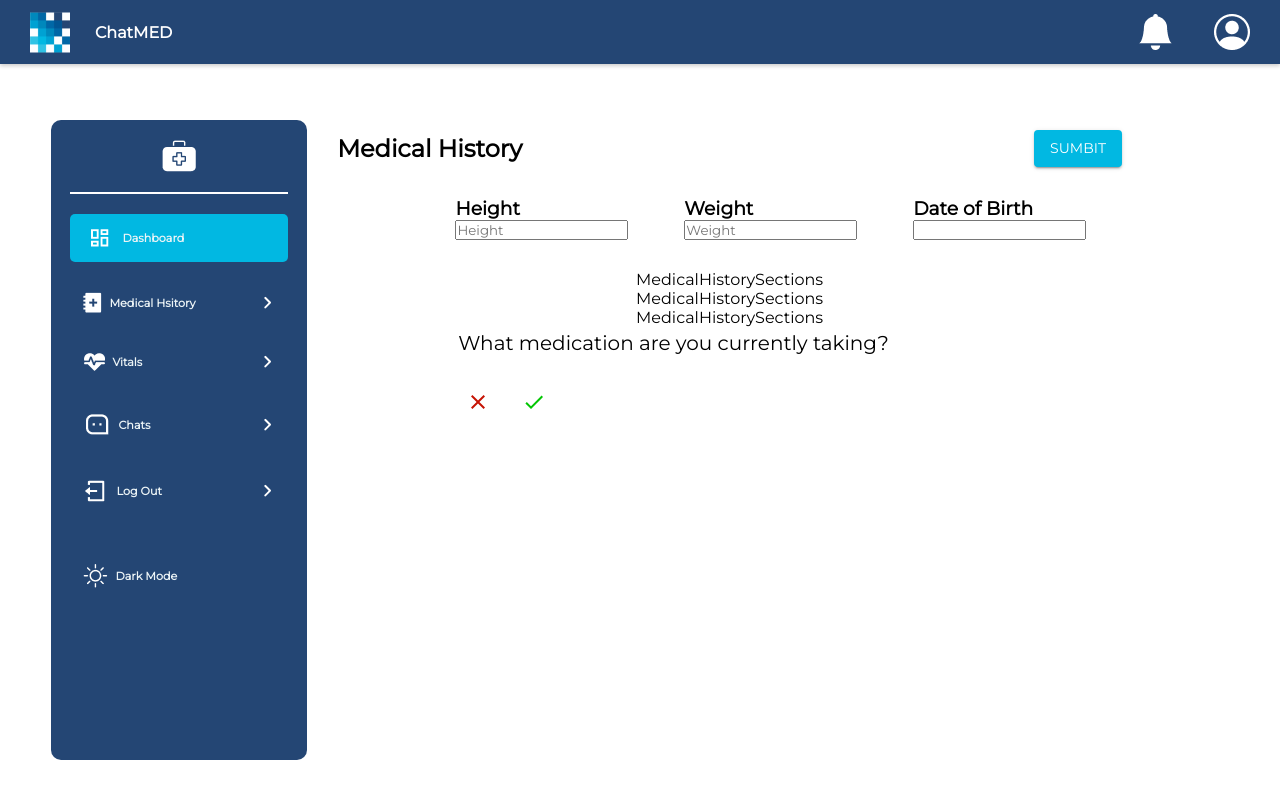
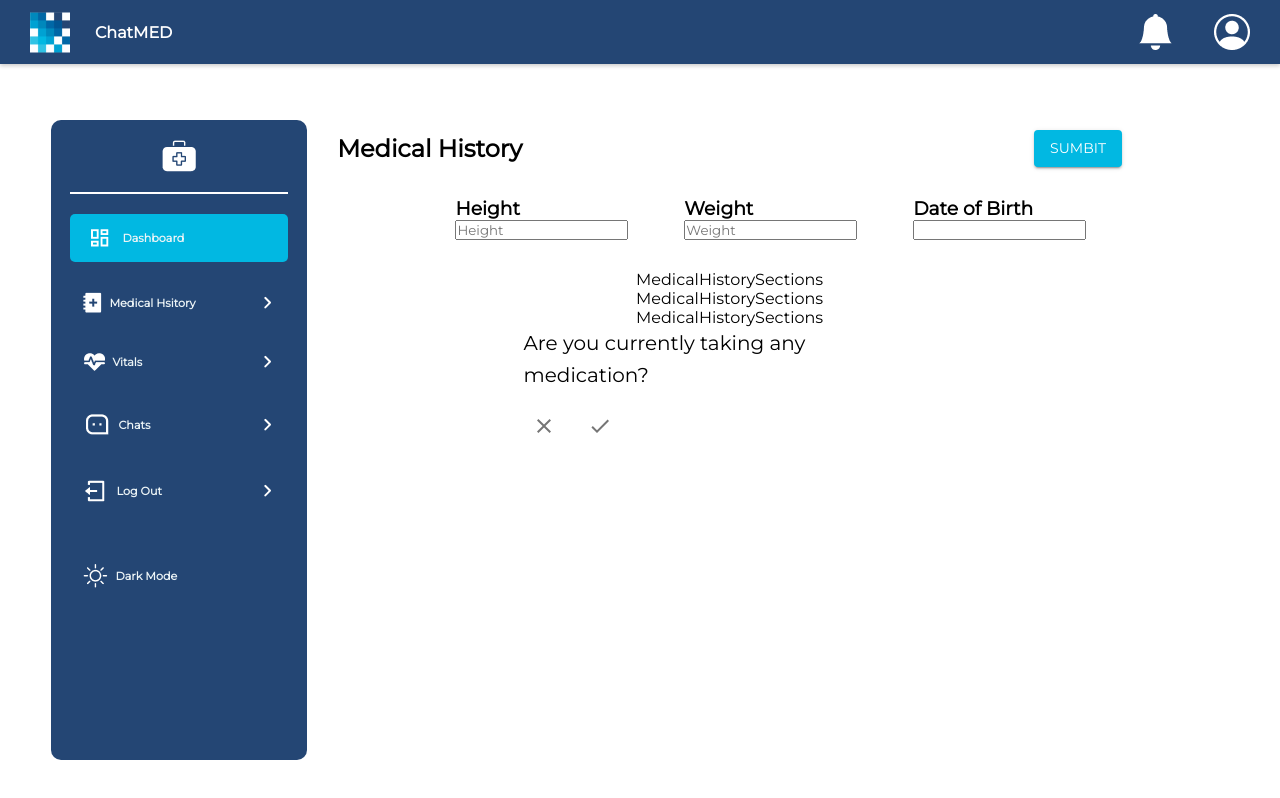
Before and after one commit to mohamad-shoumar/ChatMED, a React (Create React App) app in the folder frontend/: page /medicalhistory in a window 1280 px wide. Built offline with nearby package versions, Linux system fonts and the light colour scheme.

Commit message:
<frontend>: changed the secton component layout from grid to box

```diff
--- a/frontend/src/components/MedicalHistorySection/MedicalHistorySection.tsx
+++ b/frontend/src/components/MedicalHistorySection/MedicalHistorySection.tsx
@@ -34,6 +34,7 @@ const MedicalHistorySection = ({
     { name: string; frequency: string }[]
   >([]);
   const [showInputs, setShowInputs] = useState(false);
+  const [activeButton, setActiveButton] = useState(false);
 
   const handleAddMedication = () => {
     const newMedication = { name: medicationName, frequency: frequency };
@@ -43,7 +44,6 @@ const MedicalHistorySection = ({
     setMedicationName("");
     setFrequency("once");
   };
-
   const handleDeleteMedication = (index: any) => {
     const updatedMedications = [...medications];
     updatedMedications.splice(index, 1);
@@ -51,25 +51,63 @@ const MedicalHistorySection = ({
   };
 
   return (
-    <Grid container spacing={2}>
-      <Grid item xs={12}>
+    <Box
+      sx={{
+        display: "flex",
+        flexDirection: "column",
+        gap: 1,
+        p: 0,
+        width: "90%",
+      }}
+    >
       <Typography variant="h6" gutterBottom>
-          What medication are you currently taking?
+        Are you currently taking any medication?
       </Typography>
-      </Grid>
-      <Grid item>
-        <IconButton onClick={() => setShowInputs(false)}>
-          <ClearIcon className={styles.x} />
+      <Box sx={{ display: "flex", gap: 2, alignItems: "center" }}>
+        <IconButton
+          sx={{
+            "&:hover": {
+              color: activeButton ? "red" : "initial",
+            },
+            "&:focus": {
+              outline: activeButton ? "2px solid red" : "none",
+              outlineOffset: 2,
+              color: activeButton ? "red" : "initial",
+            },
+          }}
+          onClick={() => {
+            setShowInputs(false);
+            setActiveButton(true);
+          }}
+        >
+          <ClearIcon />
         </IconButton>
-      </Grid>
-      <Grid item>
-        <IconButton onClick={() => setShowInputs(true)}>
-          <CheckIcon className={styles.correct} />
+        <IconButton
+          sx={{
+            "&:hover": {
+              color: activeButton ? "green" : "initial",
+            },
+            "&:focus": {
+              outline: activeButton ? "2px solid green" : "none",
+              outlineOffset: 2,
+              color: activeButton ? "green" : "initial",
+            },
+          }}
+          onClick={() => {
+            setShowInputs(true);
+            setActiveButton(true);
+          }}
+          onChange={() => {
+            setActiveButton(true);
+          }}
+        >
+          <CheckIcon />
         </IconButton>
-      </Grid>
+      </Box>
       {showInputs && (
-        <Grid container spacing={2}>
-          <Grid item xs={6}>
+        <Box sx={{ display: "flex", flexDirection: "column", gap: 2 }}>
+          <Box sx={{ display: "flex", flexDirection: "row", gap: 2 }}>
+            <Box sx={{ flex: 1 }}>
               <TextField
                 fullWidth
                 label="Medication Name"
@@ -77,8 +115,8 @@ const MedicalHistorySection = ({
                 value={medicationName}
                 onChange={(event) => setMedicationName(event.target.value)}
               />
-          </Grid>
-          <Grid item xs={6}>
+            </Box>
+            <Box sx={{ flex: 1 }}>
               <FormControl fullWidth variant="outlined">
                 <InputLabel id="frequency-label">Frequency</InputLabel>
                 <Select
@@ -92,8 +130,9 @@ const MedicalHistorySection = ({
                   <MenuItem value="threeTimes">Three times a day</MenuItem>
                 </Select>
               </FormControl>
-          </Grid>
-          <Grid item>
+            </Box>
+          </Box>
+          <Box>
             <Button
               variant="contained"
               color="primary"
@@ -101,18 +140,26 @@ const MedicalHistorySection = ({
             >
               Add
             </Button>
-          </Grid>
-        </Grid>
+          </Box>
+        </Box>
       )}
       {medications.map((medication, index) => (
-        <Grid key={index} container spacing={2} alignItems="center">
-          <Grid item xs={6}>
+        <Box
+          key={index}
+          sx={{
+            display: "flex",
+            alignItems: "center",
+            justifyContent: "space-between",
+            width: "100%",
+            marginBottom: "8px",
+          }}
+        >
+          <Box sx={{ width: "40%" }}>
             <Typography variant="body1">{medication.name}</Typography>
-          </Grid>
-          <Grid item xs={3}>
+          </Box>
+          <Box sx={{ width: "40%" }}>
             <Typography variant="body1">{medication.frequency}</Typography>
-          </Grid>
-          <Box ml="auto">
+          </Box>
           <IconButton
             onClick={() => handleDeleteMedication(index)}
             size="small"
@@ -120,10 +167,8 @@ const MedicalHistorySection = ({
             <DeleteIcon />
           </IconButton>
         </Box>
-          <Divider />
-        </Grid>
       ))}
-    </Grid>
+    </Box>
   );
 };
 
```
Lines whose indentation alone changed are shown as unchanged.
